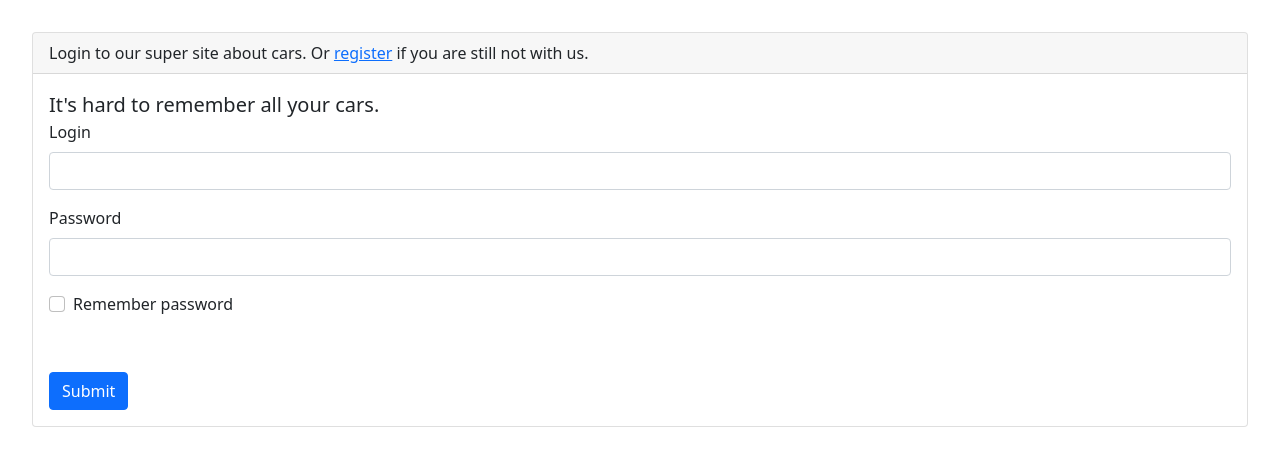
After one commit to timurbakibayev/almau_adv_django, a Django app: page /login/ in a window 1280 px wide. The commit adds this page. Shown: the top 466 px of the page. Run offline with Django 3.2, Linux system fonts and the light colour scheme; some libraries are stand-ins or nearby versions.

Commit message:
register and login

```diff
--- a/almauadv/urls.py
+++ b/almauadv/urls.py
@@ -14,6 +14,12 @@ from app.views_trips import (
     car_trips_delete,
 )
 
+from app.views_login import (
+    login_url,
+    logout_url,
+    register_url,
+)
+
 urlpatterns = [
     path('', index),
     path('delete/<str:id_>', delete),
@@ -21,4 +27,7 @@ urlpatterns = [
     path('cars/<int:car_id>/trips', car_trips),
     path('delete_trip/<int:trip_id>', car_trips_delete),
     path('admin/', admin.site.urls),
+    path('login/', login_url),
+    path('logout/', logout_url),
+    path('register/', register_url),
 ] + static(settings.STATIC_URL, document_root=settings.STATIC_ROOT)
--- a/app/templates/header.html
+++ b/app/templates/header.html
@@ -22,8 +22,7 @@
         </form>
 
         <div class="text-end">
-          <button type="button" class="btn btn-outline-light me-2">Login</button>
-          <button type="button" class="btn btn-warning">Sign-up</button>
+            <a href="/logout" class="btn btn-outline-light me-2">Logout</a>
         </div>
       </div>
     </div>
--- /dev/null
+++ b/app/templates/login.html
@@ -0,0 +1,39 @@
+<!DOCTYPE html>
+<html lang="en">
+<head>
+    <meta charset="UTF-8">
+    <link href="/static/css/bootstrap.min.css" rel="stylesheet">
+    <title>AlmaU Advanced Django Development</title>
+</head>
+<body>
+
+    <div class="card" style="margin: 2em">
+      <div class="card-header">
+        Login to our super site about cars. Or <a href="/register">register</a> if you are still not with us.
+      </div>
+      <div class="card-body">
+        <blockquote class="blockquote mb-0">
+          <p>It's hard to remember all your cars.</p>
+        </blockquote>
+          <form method="post">
+              <div class="mb-3">
+                <label for="login_form" class="form-label">Login</label>
+                <input type="text" class="form-control" value="{{ username }}" id="login_form" name="username" aria-describedby="emailHelp">
+              </div>
+              <div class="mb-3">
+                <label for="password_form" class="form-label">Password</label>
+                <input type="password" class="form-control" name="password" id="password_form">
+              </div>
+              <div class="mb-3 form-check">
+                <input type="checkbox" class="form-check-input" id="exampleCheck1">
+                <label class="form-check-label" for="exampleCheck1">Remember password</label>
+              </div>
+              <div class="mb-3 form-check">
+                  <p style="color:red">{{ message }}</p>
+              </div>
+              <button type="submit" class="btn btn-primary">Submit</button>
+          </form>
+      </div>
+    </div>
+</body>
+</html>
--- /dev/null
+++ b/app/views_login.py
@@ -0,0 +1,53 @@
+from django.contrib.auth import login, authenticate, logout
+from django.http import HttpRequest, HttpResponse  # type: ignore
+from django.shortcuts import render, redirect  # type: ignore
+from django.contrib.auth.models import User  # type: ignore
+
+from app.models import Car
+
+
+def logout_url(request: HttpRequest) -> HttpResponse:
+    logout(request)
+    return redirect("/")
+
+
+def register_url(request: HttpRequest) -> HttpResponse:
+    context = {"message": "", "username": ""}
+    if request.method == "POST":
+        password1 = request.POST.get("password1", "")
+        password2 = request.POST.get("password2", "")
+        username = request.POST.get("username", "")
+        error = ""
+        if username == "":
+            error = "Please enter username"
+        if password1 == "":
+            error = "Please enter password"
+        if password1 != password2:
+            error = "Passwords do not match"
+        if User.objects.filter(username=username).count() > 0:
+            error = "User already exists. Please login."
+        if error == "":
+            user = User.objects.create_user(username=username, password=password1)
+            login(request, user)
+            return redirect("/")
+
+        context["username"] = request.POST.get("username", "")
+        context["message"] = error
+
+    return render(request, "register.html", context=context)
+
+
+def login_url(request: HttpRequest) -> HttpResponse:
+    context = {"message": "", "username": ""}
+    if request.method == "POST":
+        user = authenticate(
+            username=request.POST.get("username", ""),
+            password=request.POST.get("password", ""),
+        )
+        if user is not None:
+            login(request, user=user)
+            return redirect("/")
+        context["username"] = request.POST.get("username", "")
+        context["message"] = "Incorrect login or password"
+
+    return render(request, "login.html", context=context)
--- a/app/views_trips.py
+++ b/app/views_trips.py
@@ -8,6 +8,8 @@ from app.models import (
 
 
 def car_trips(request: HttpRequest, car_id: int) -> HttpResponse:
+    if request.user.is_anonymous:
+        return redirect("/login")
     if request.method == "POST":
         print("post request", request.POST)
         if request.POST.get("id_", "") == "":
@@ -43,6 +45,8 @@ def car_trips(request: HttpRequest, car_id: int) -> HttpResponse:
 
 
 def car_trips_delete(request: HttpRequest, trip_id: int) -> HttpResponse:
+    if request.user.is_anonymous:
+        return redirect("/login")
     if request.method == "DELETE":
         Trip.objects.get(id=trip_id).delete()
         return HttpResponse("", status=204)
```
Also changed, not shown: app/templates/register.html (added, +39 -0 lines), app/views_cars.py (+6 -2 lines), app/static/img/dsa_logo.png (added).
